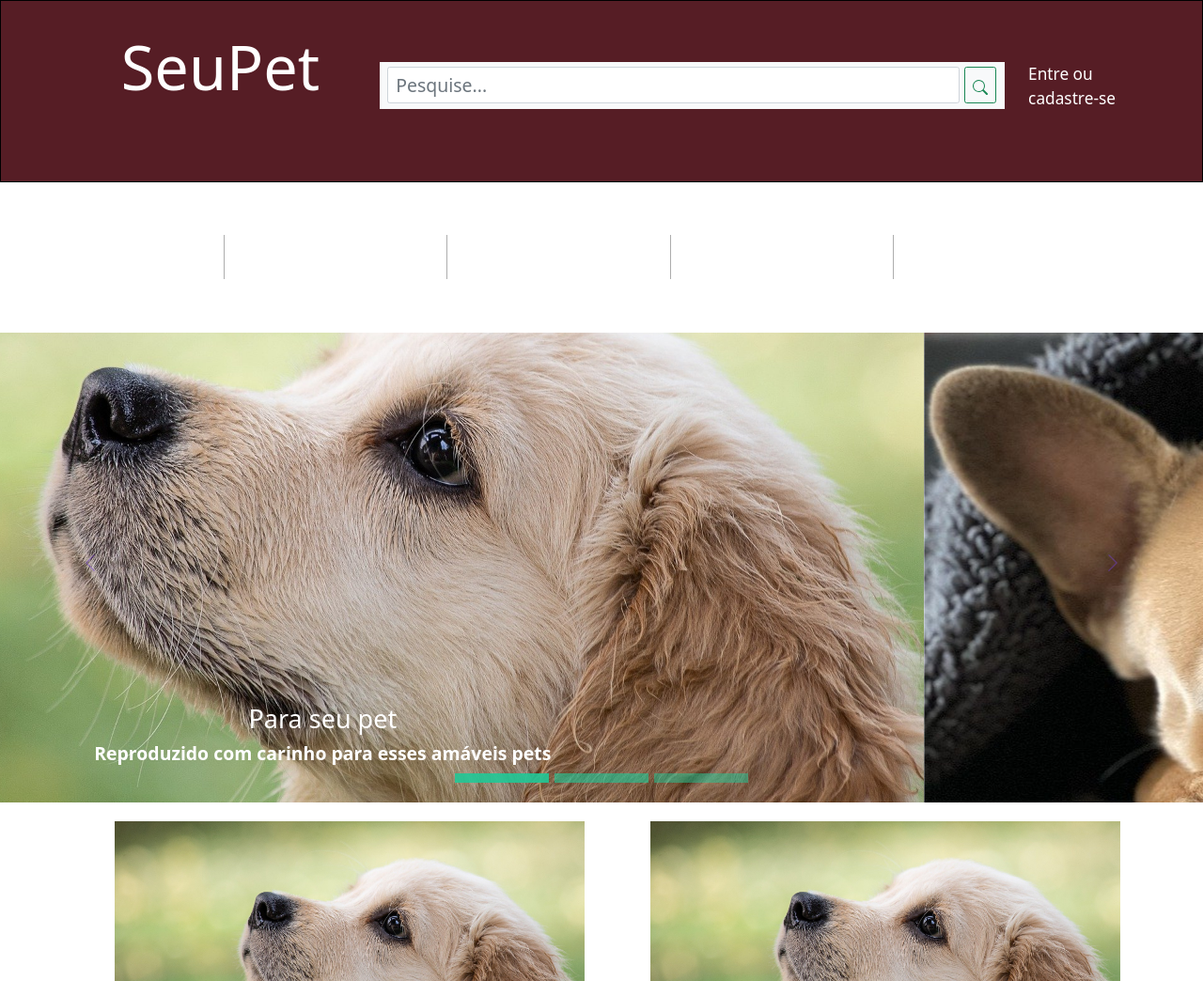
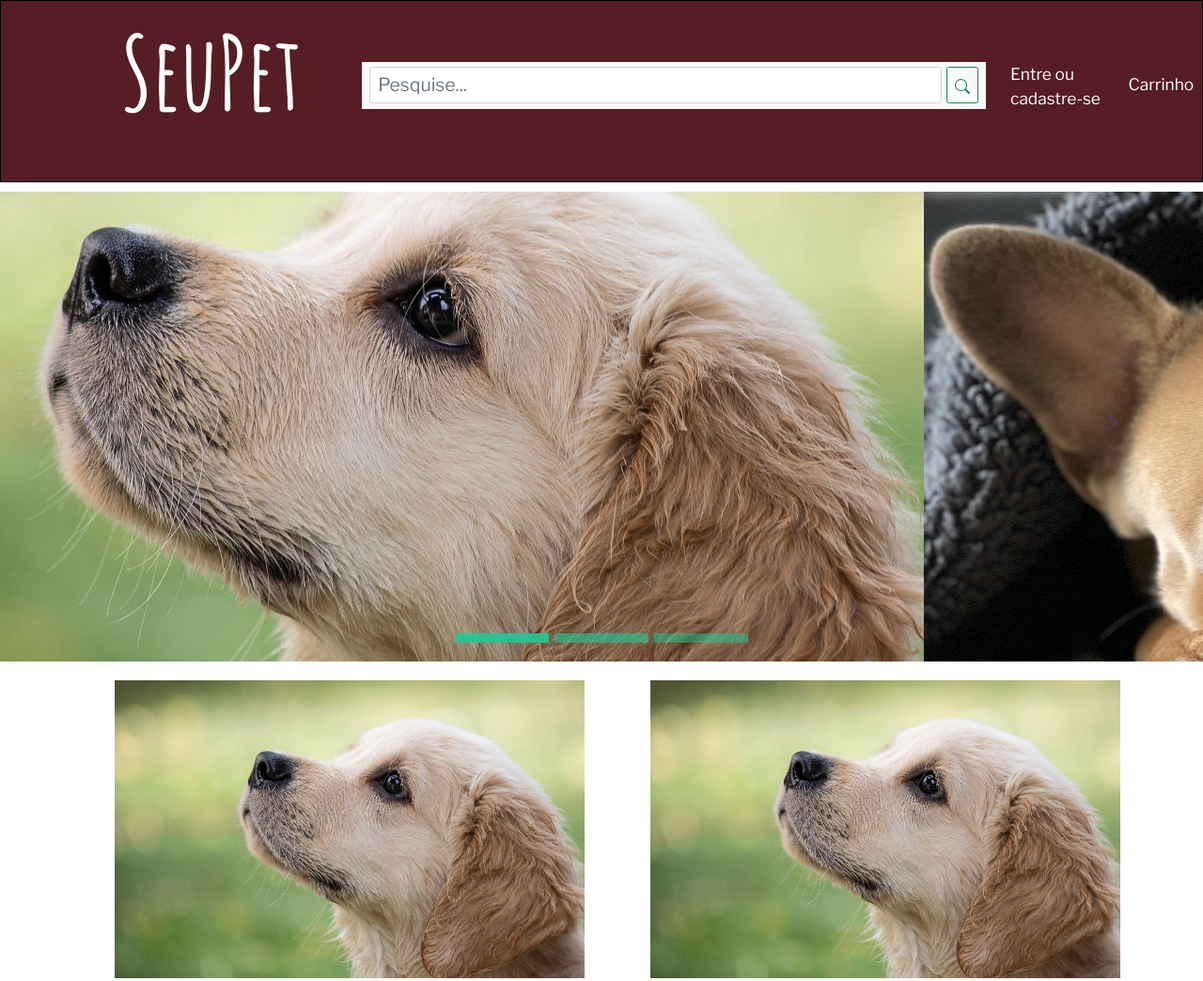
Before and after one commit to ArthurOliveiraTeles/SeuPet, a website: page index.html in a window 1280 px wide. Shown: the top 1044 px of the page at 94% size. Drawn offline with nearby package versions, Linux system fonts and the light colour scheme.

Commit message:
Arrumando a home

```diff
--- a/css/style.scss
+++ b/css/style.scss
@@ -92,15 +92,16 @@ $carousel-indicator-active-bg:       $teal;
 $carousel-caption-color:             $white;
 $carousel-transition-duration:       .3s;
 
-
-
 @import '../node_modules/bootstrap/scss/bootstrap';
 
 html {
     /*a cada 1rem será considerada 10px */
     /* o rem pega o tamanho do pai que é esse font-size aqui do html */
     font-size: 67.5%;
-    font-family: ;
+}
+
+body {
+    font-family: 'Libre Franklin', sans-serif;
 }
 
 main {
@@ -118,9 +119,10 @@ main {
 #titulo1 {
     float: left;
     margin-left: 10%;
-    margin-top: 3.0rem;
+    margin-top: 1.0rem;
     color: white;
-    font-size: 6.0rem;
+    font-size: 10.0rem;
+    font-family: 'Amatic SC', cursive;
 }
 
 #barraPesquisa {
@@ -175,8 +177,7 @@ main {
 #menu {
     float: right;
     margin-right: 18.5%;
-    margin-top: 31px;
-
+    display: none; /*Só para o live server parar de bugar*/
 }
 
 #areaMenu {
--- a/index.html
+++ b/index.html
@@ -5,15 +5,16 @@
     <meta http-equiv="X-UA-Compatible" content="IE=edge">
     <meta name="viewport" content="width=device-width, initial-scale=1.0">
     <link href="css/style.min.css" rel="stylesheet">
+    <link rel="preconnect" href="https://fonts.gstatic.com">
+    <link href="https://fonts.googleapis.com/css2?family=Amatic+SC:wght@700&family=Libre+Franklin&display=swap" rel="stylesheet">
     <script src="https://cdn.jsdelivr.net/npm/bootstrap@5.0.0/dist/js/bootstrap.bundle.min.js" integrity="sha384-p34f1UUtsS3wqzfto5wAAmdvj+osOnFyQFpp4Ua3gs/ZVWx6oOypYoCJhGGScy+8" crossorigin="anonymous"></script>
     <script src="script.js"></script>
-    <title>Document</title>
+    <title>SeuPet</title>
 </head>
 <body>
     <header>
         <div id="banner">
             <h1 id="titulo1">SeuPet</h1>
-
             <nav class="navbar navbar-light bg-light" id="barraPesquisa" role="navigation">
                 <div class="container-fluid">
                   <form class="d-flex flex-grow-1"> <!--Adicionei o flex-grow-1 para preencher todo o tamanho da caixa de pesquisa-->
@@ -46,41 +47,28 @@
     <div class="limpar"></div>
 
     <main> <!-- Conteúdo -->
-
-        <div id="carouselExampleCaptions" class="carousel slide" data-bs-ride="carousel">
+      <div id="carouselExampleIndicators" class="carousel slide" data-bs-ride="carousel">
         <div class="carousel-indicators">
-              <button type="button" data-bs-target="#carouselExampleCaptions" data-bs-slide-to="0" class="active" aria-current="true" aria-label="Slide 1"></button>
-              <button type="button" data-bs-target="#carouselExampleCaptions" data-bs-slide-to="1" aria-label="Slide 2"></button>
-              <button type="button" data-bs-target="#carouselExampleCaptions" data-bs-slide-to="2" aria-label="Slide 3"></button>
+          <button type="button" data-bs-target="#carouselExampleIndicators" data-bs-slide-to="0" class="active" aria-current="true" aria-label="Slide 1"></button>
+          <button type="button" data-bs-target="#carouselExampleIndicators" data-bs-slide-to="1" aria-label="Slide 2"></button>
+          <button type="button" data-bs-target="#carouselExampleIndicators" data-bs-slide-to="2" aria-label="Slide 3"></button>
         </div>
         <div class="carousel-inner">
           <div class="carousel-item active">
-                <img src="imgs/pet1.jpg" class="d-block w-100" alt="..." height="500px" style="margin-top: 10px; object-fit: cover;" >
-                <div class="carousel-caption d-none d-md-block">
-                  <h1>Para seu pet</h5>
-                  <p><b>Reproduzido com carinho para esses amáveis pets</b></p>
-                </div>
+            <img src="imgs/pet1.jpg" class="d-block w-100" alt="..." height="500px" style="margin-top: 10px; object-fit: cover;">
           </div>
           <div class="carousel-item">
             <img src="imgs/pet2.jpg" class="d-block w-100" alt="..." height="500px" style="margin-top: 10px; object-fit: cover;">
-                <div class="carousel-caption d-none d-md-block">
-                  <h5>Second slide label</h5>
-                  <p>Some representative placeholder content for the second slide.</p>
-                </div>
           </div>
           <div class="carousel-item">
             <img src="imgs/pet3.jpg" class="d-block w-100" alt="..." height="500px" style="margin-top: 10px; object-fit: cover;">
-                <div class="carousel-caption d-none d-md-block">
-                  <h5>Third slide label</h5>
-                  <p>Some representative placeholder content for the third slide.</p>
           </div>
         </div>
-            </div>
-            <button class="carousel-control-prev" type="button" data-bs-target="#carouselExampleCaptions" data-bs-slide="prev">
+        <button class="carousel-control-prev" type="button" data-bs-target="#carouselExampleIndicators" data-bs-slide="prev">
           <span class="carousel-control-prev-icon" aria-hidden="true"></span>
           <span class="visually-hidden">Previous</span>
         </button>
-            <button class="carousel-control-next" type="button" data-bs-target="#carouselExampleCaptions" data-bs-slide="next">
+        <button class="carousel-control-next" type="button" data-bs-target="#carouselExampleIndicators" data-bs-slide="next">
           <span class="carousel-control-next-icon" aria-hidden="true"></span>
           <span class="visually-hidden">Next</span>
         </button>
```
Also changed, not shown: css/style.min.css. Lines whose indentation alone changed are shown as unchanged.
